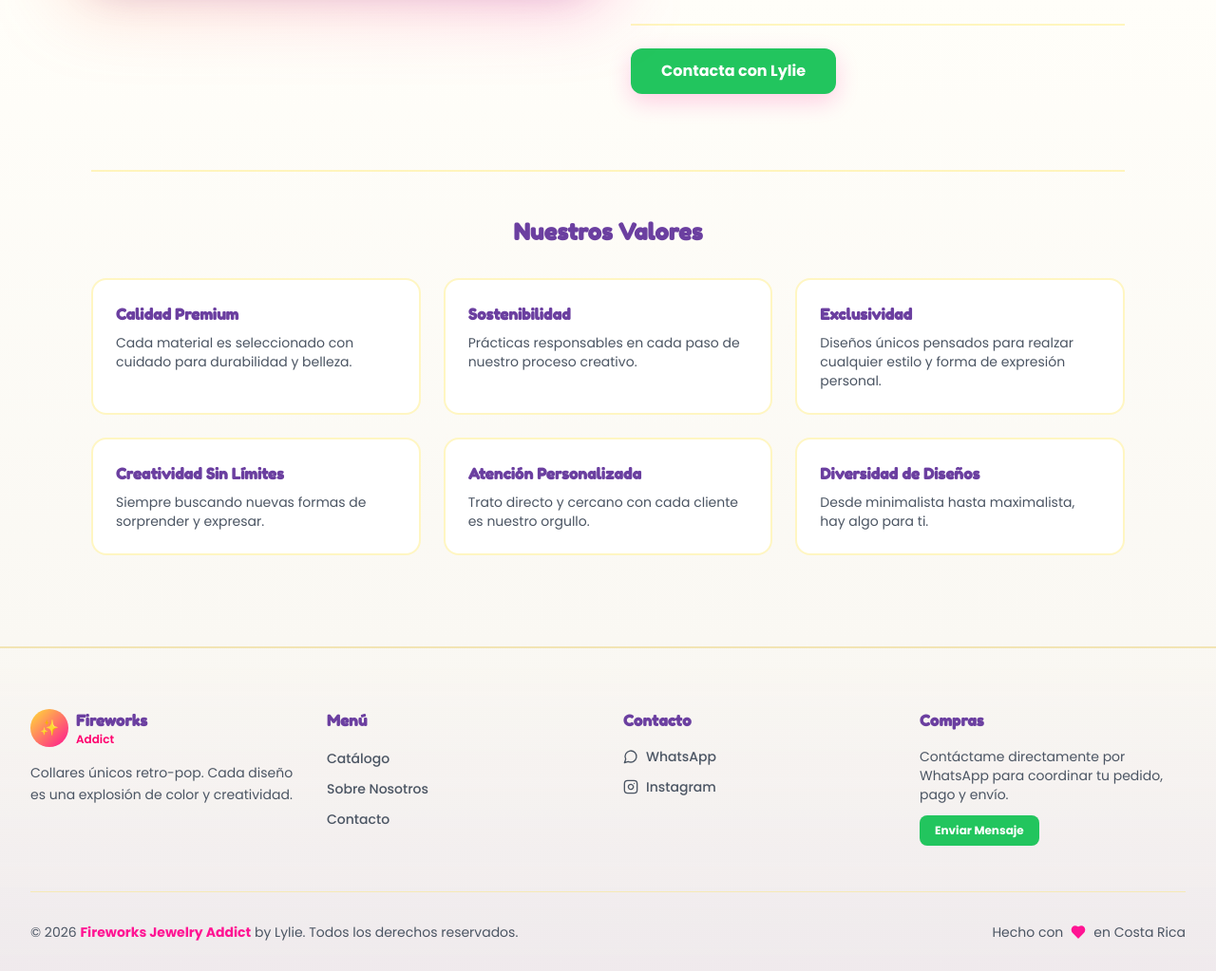
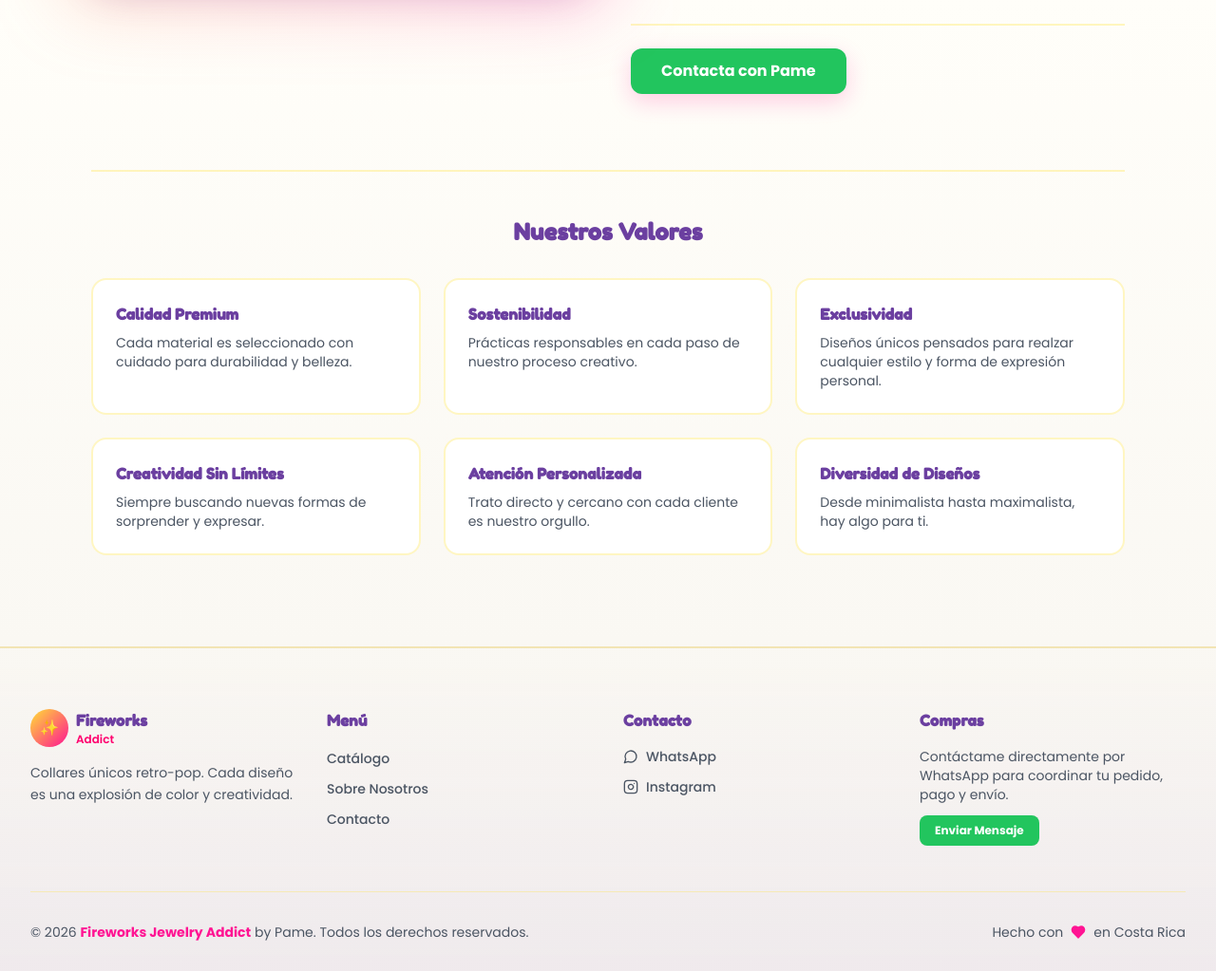
Before and after one commit to fams26/fireworks-jewelry-catalog, a Next.js app: page / in a window 1280 px wide. Shown: the part 2377-3400 px from the top of the page at 95% size. Built offline with nearby package versions, Linux system fonts and the light colour scheme; no server answers.

Commit message:
Fix ImageLightbox type error

```diff
--- a/src/components/AboutSection.tsx
+++ b/src/components/AboutSection.tsx
@@ -102,7 +102,7 @@ export default function AboutSection() {
                 href={`https://wa.me/${process.env.NEXT_PUBLIC_WHATSAPP_NUMBER}`}
                 className="inline-block bg-green-500 hover:bg-green-600 text-white font-bold px-6 sm:px-8 py-3 rounded-xl transition-all shadow-retro-md hover:shadow-lg"
               >
-                Contacta con Lylie
+                Contacta con Pame
               </a>
             </div>
           </div>
--- a/src/components/Footer.tsx
+++ b/src/components/Footer.tsx
@@ -120,7 +120,7 @@ export default function Footer() {
         <div className="flex flex-col sm:flex-row justify-between items-center gap-4">
           <p className="text-sm text-gray-600 text-center sm:text-left">
             © {currentYear} <span className="font-bold text-retro-pink">Fireworks Jewelry Addict</span> by
-            Lylie. Todos los derechos reservados.
+            Pame. Todos los derechos reservados.
           </p>
 
           <div className="flex items-center gap-2 text-sm text-gray-600">
--- a/src/components/ProductCard.tsx
+++ b/src/components/ProductCard.tsx
@@ -49,7 +49,7 @@ export default function ProductCard({ product, onClick }: ProductCardProps) {
   const handleWhatsApp = (e: React.MouseEvent) => {
     e.stopPropagation();
     const message = encodeURIComponent(
-      `Hola Lylie 👋\n\nMe interesa el collar: *${field.Nombre}*\nSKU: ${field.SKU}\nPrecio: ₡${field.Precio.toLocaleString('es-CR')}\n\n¿Podrías compartirme más detalles?`
+      `Hola Pame 👋\n\nMe interesa el collar: *${field.Nombre}*\nSKU: ${field.SKU}\nPrecio: ₡${field.Precio.toLocaleString('es-CR')}\n\n¿Podrías compartirme más detalles?`
     );
     window.open(
       `https://wa.me/${process.env.NEXT_PUBLIC_WHATSAPP_NUMBER}?text=${message}`,
--- a/src/components/ProductModal.tsx
+++ b/src/components/ProductModal.tsx
@@ -51,7 +51,7 @@ export default function ProductModal({ product, onClose }: ProductModalProps) {
 
   const handleWhatsApp = () => {
     const message = encodeURIComponent(
-      `Hola Lylie 👋\n\nMe interesa el collar: *${field.Nombre}*\n\n📋 Detalles:\nSKU: ${field.SKU}\nPrecio: ₡${field.Precio.toLocaleString('es-CR')}\nMateriales: ${field.Materiales}\nMedidas: ${field.Dimensiones}\n\n¿Puedo hacer mi pedido?`
+      `Hola Pame 👋\n\nMe interesa el collar: *${field.Nombre}*\n\n📋 Detalles:\nSKU: ${field.SKU}\nPrecio: ₡${field.Precio.toLocaleString('es-CR')}\nMateriales: ${field.Materiales}\nMedidas: ${field.Dimensiones}\n\n¿Puedo hacer mi pedido?`
     );
     window.open(
       `https://wa.me/${process.env.NEXT_PUBLIC_WHATSAPP_NUMBER}?text=${message}`,
@@ -225,7 +225,7 @@ export default function ProductModal({ product, onClose }: ProductModalProps) {
                   💌 ENVÍOS A COSTA RICA
                 </p>
                 <p className="text-xs text-gray-700">
-                  Coordina directamente con Lylie por WhatsApp para detalles de
+                  Coordina directamente con Pame por WhatsApp para detalles de
                   envío y formas de pago.
                 </p>
               </div>
```
